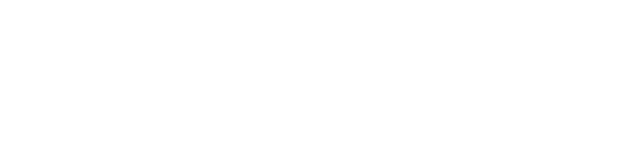
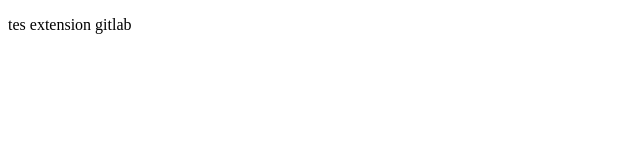
Before and after one commit to mhamdiazi/BelajarGit, a plain HTML site: page index.html in a window 1280 px wide. Shown: the whole page, without its empty margins (0-640 px from the left). Drawn offline with Linux system fonts and the light colour scheme.

Commit message:
Update index.html

```diff
--- a/index.html
+++ b/index.html
@@ -6,6 +6,6 @@
     <title>Document</title>
 </head>
 <body>
-
+    <P> tes extension gitlab</P>
 </body>
 </html>
```
